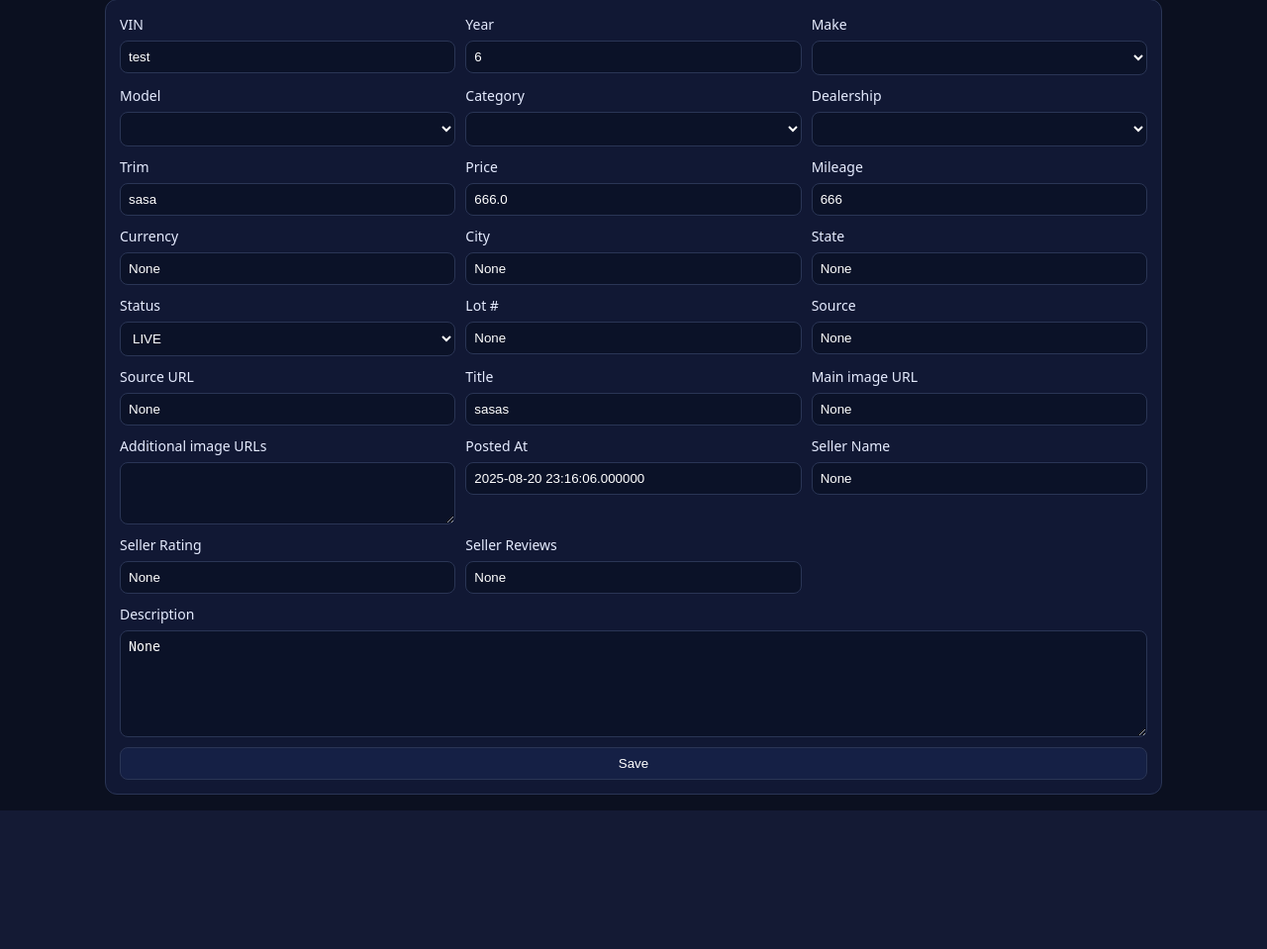
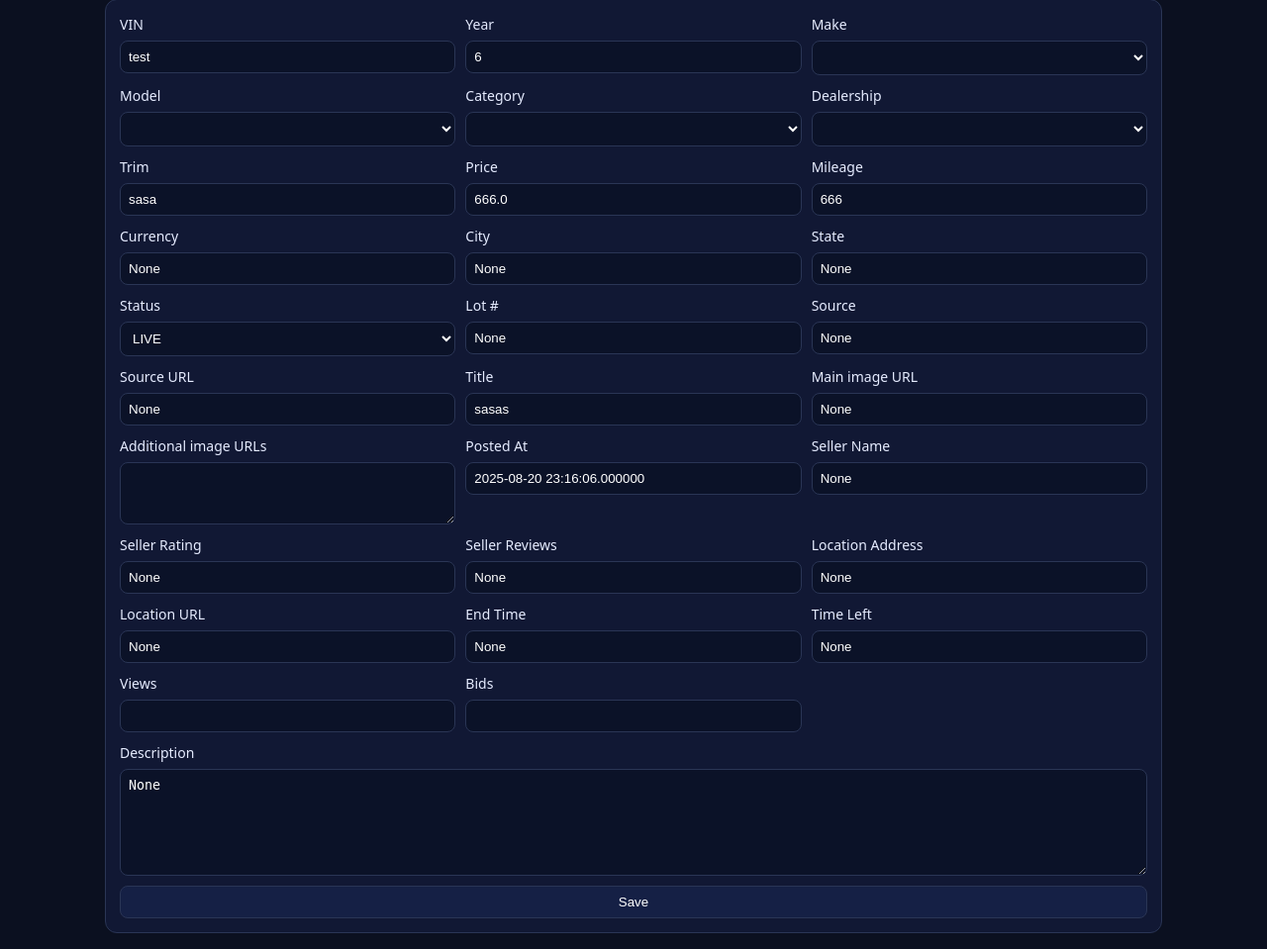
Before and after one commit to testingthings13/vinfreakdev, a FastAPI app: page /admin/cars/13 in a window 1280 px wide. Shown: the part 143-1102 px from the top of the page at 99% size. Before the commit the page ends 962 px from the top, so only its background shows below. Run offline with FastAPI, Linux system fonts and the light colour scheme; the visitor is signed in with stand-in values (Sample User, id 1); data comes from the database, SQL or seed files in the repository; data that the repository does not hold is empty.

Commit message:
surface additional car metadata

```diff
--- a/backend/templates/admin_car_edit.html
+++ b/backend/templates/admin_car_edit.html
@@ -64,6 +64,12 @@
     <label>Seller Name <input name="seller_name" value="{{ car.seller_name if car else '' }}"></label>
     <label>Seller Rating <input name="seller_rating" value="{{ car.seller_rating if car else '' }}"></label>
     <label>Seller Reviews <input name="seller_reviews" value="{{ car.seller_reviews if car else '' }}"></label>
+    <label>Location Address <input name="location_address" value="{{ car.location_address if car else '' }}"></label>
+    <label>Location URL <input name="location_url" value="{{ car.location_url if car else '' }}"></label>
+    <label>End Time <input name="end_time" value="{{ car.end_time if car else '' }}" placeholder="YYYY-MM-DDThh:mm:ssZ"></label>
+    <label>Time Left <input name="time_left" value="{{ car.time_left if car else '' }}"></label>
+    <label>Views <input type="number" name="number_of_views" value="{{ car.number_of_views if car else '' }}"></label>
+    <label>Bids <input type="number" name="number_of_bids" value="{{ car.number_of_bids if car else '' }}"></label>
   </div>
   <label>Description
     <textarea name="description" rows="6">{{ car.description if car else '' }}</textarea>
--- a/frontend/src/utils/normalizeCar.js
+++ b/frontend/src/utils/normalizeCar.js
@@ -13,7 +13,10 @@ export function normalizeCar(raw) {
   const mileage = raw.mileage ?? raw.odometer ?? null;
 
   /* ✅ parenthesized to avoid `??` + `||` conflict */
-  const location = raw.location ?? ([raw.city, raw.state].filter(Boolean).join(", ") || null);
+  const location =
+    raw.location ??
+    raw.location_address ??
+    ([raw.city, raw.state].filter(Boolean).join(", ") || null);
 
   const sourceRaw = (raw.source ?? raw.market ?? "").toLowerCase().trim();
   const sourceHidden = BAD_PUBLIC_SOURCE.has(sourceRaw);
```
